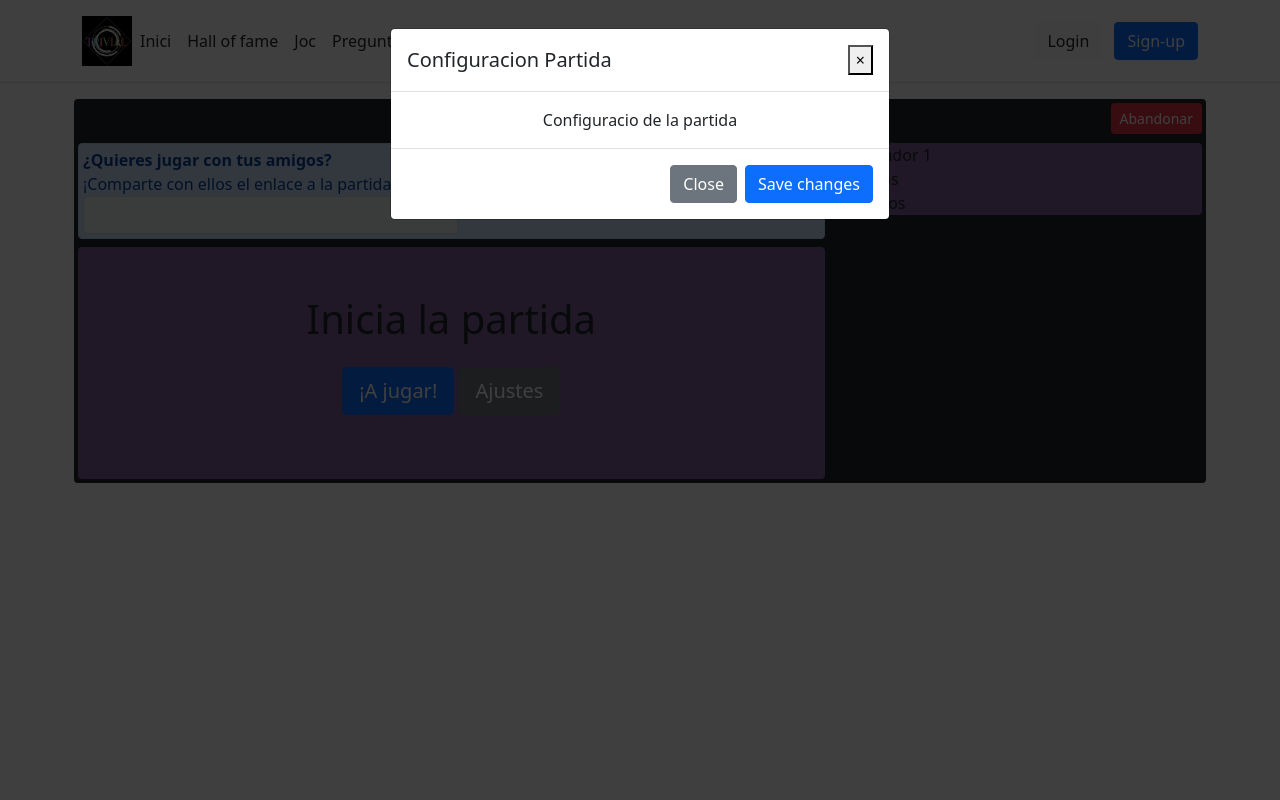
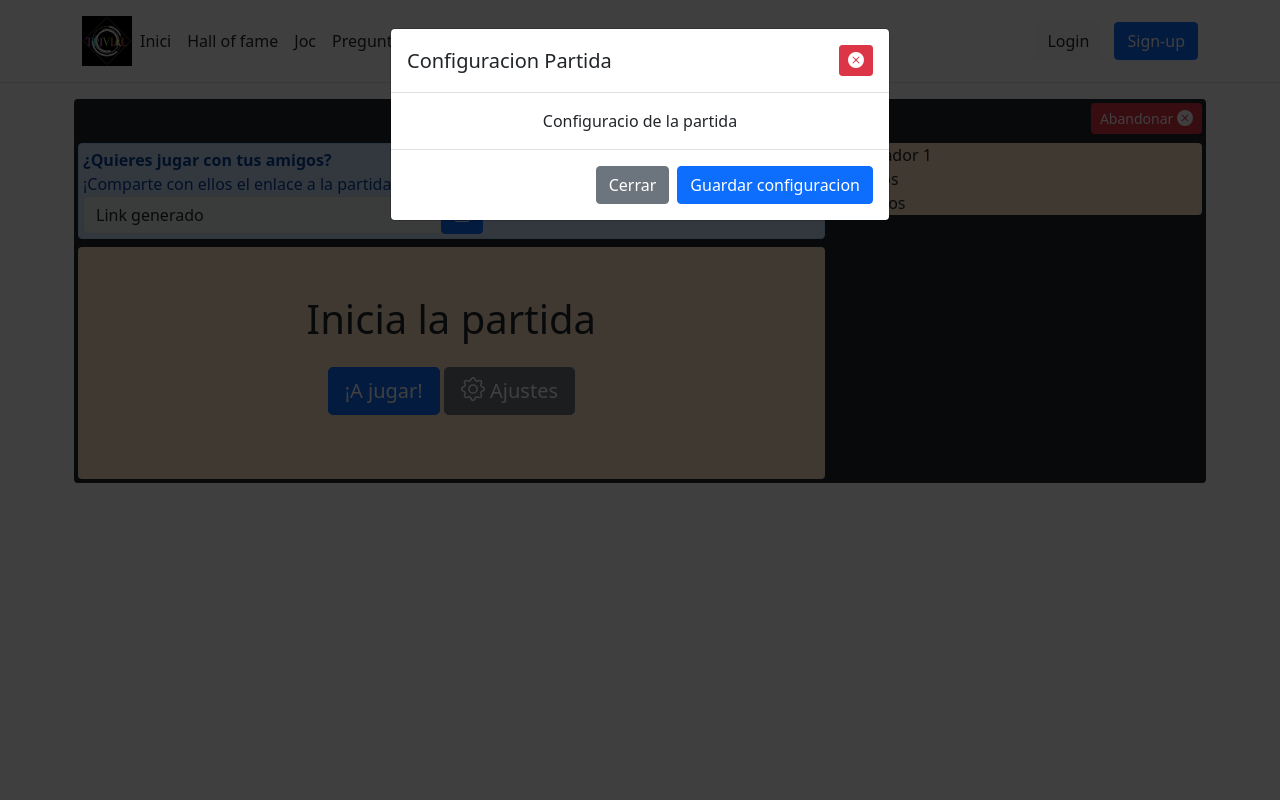
Before and after one commit to teachingphp/trivial, a PHP site: page /trivial/view/joc.php in a window 1280 px wide, after a click on "Ajustes". Run offline with PHP 8.4, Linux system fonts and the light colour scheme.

Commit message:
view Joc  v.1.0.1 (copiar al portapapeles, joc.js creat)

```diff
--- a/css/joc.css
+++ b/css/joc.css
@@ -14,7 +14,7 @@
 
 .bg-whats {
   /* background-color: #e3dcd4; */
-  background-color: #cc91f194;
+  background-color: bisque;
 }
 
 .scoreboard {
--- /dev/null
+++ b/js/joc.js
@@ -0,0 +1,14 @@
+function copiarPortapapeles() {
+    /* Get the text field */
+    var copyText = document.getElementById("linkCopiar");
+
+    /* Select the text field */
+    copyText.select();
+    copyText.setSelectionRange(0, 99999); /* For mobile devices */
+
+     /* Copy the text inside the text field */
+    navigator.clipboard.writeText(copyText.value);
+
+    /* Alert the copied text */
+    console.log("Copied the text: " + copyText.value);
+  }
--- a/view/joc.php
+++ b/view/joc.php
@@ -6,7 +6,7 @@
     <meta name="description" content="">
     <meta name="author" content="Mark Otto, Jacob Thornton, and Bootstrap contributors">
     <meta name="generator" content="Hugo 0.88.1">
-    <title>Modals · Bootstrap v5.1</title>
+    <title>Trivial CEINA</title>
 
     <link rel="canonical" href="https://getbootstrap.com/docs/5.1/examples/modals/">
 
@@ -53,7 +53,11 @@
       <div class="float-end">
         <a href="" class="btn btn-sm btn-danger">
           Abandonar
+          <svg xmlns="http://www.w3.org/2000/svg" width="16" height="16" fill="currentColor" class="bi bi-x-circle-fill" viewBox="0 0 16 16">
+            <path d="M16 8A8 8 0 1 1 0 8a8 8 0 0 1 16 0zM5.354 4.646a.5.5 0 1 0-.708.708L7.293 8l-2.647 2.646a.5.5 0 0 0 .708.708L8 8.707l2.646 2.647a.5.5 0 0 0 .708-.708L8.707 8l2.647-2.646a.5.5 0 0 0-.708-.708L8 7.293 5.354 4.646z"/>
+          </svg>
         </a>
+
       </div>
       <div class="p-1">
         <h5 class="text-light text-center m-0">Partida X</h5>
@@ -71,10 +75,12 @@
                 <strong>¿Quieres jugar con tus amigos?</strong>
                 <br>¡Comparte con ellos el enlace a la partida!<br>
                 <div class="input-group link-input">
-                  <input type="text" class="form-control" readonly="" value="">
+                  <input type="text" class="form-control" readonly="" value="Link generado" id="linkCopiar">
                   <div class="input-group-append">
-                    <button type="submit" class="btn btn-primary" data-clipboard-text="" title="Copiar">
-
+                    <button type="submit" class="btn btn-primary" data-clipboard-text="" title="Copiar al portapapeles" onclick="copiarPortapapeles()">
+                    <svg xmlns="http://www.w3.org/2000/svg" width="16" height="16" fill="currentColor" class="bi bi-archive" viewBox="0 0 16 16">
+                      <path d="M0 2a1 1 0 0 1 1-1h14a1 1 0 0 1 1 1v2a1 1 0 0 1-1 1v7.5a2.5 2.5 0 0 1-2.5 2.5h-9A2.5 2.5 0 0 1 1 12.5V5a1 1 0 0 1-1-1V2zm2 3v7.5A1.5 1.5 0 0 0 3.5 14h9a1.5 1.5 0 0 0 1.5-1.5V5H2zm13-3H1v2h14V2zM5 7.5a.5.5 0 0 1 .5-.5h5a.5.5 0 0 1 0 1h-5a.5.5 0 0 1-.5-.5z"/>
+                    </svg>
                     </button>
                   </div>
                 </div>
@@ -90,7 +96,12 @@
                     <div class="col-12 col-md-8 col-xl-6">
                       <button class="btn btn-lg btn-primary btn-block">¡A jugar!</button>
                       <button type="button" class="btn btn-lg btn-secondary btn-block" data-bs-toggle="modal" data-bs-target="#ModalConfig">
+                        <svg xmlns="http://www.w3.org/2000/svg" width="24" height="24" fill="currentColor" class="bi bi-gear" viewBox="0 0 16 16">
+                            <path d="M8 4.754a3.246 3.246 0 1 0 0 6.492 3.246 3.246 0 0 0 0-6.492zM5.754 8a2.246 2.246 0 1 1 4.492 0 2.246 2.246 0 0 1-4.492 0z"/>
+                            <path d="M9.796 1.343c-.527-1.79-3.065-1.79-3.592 0l-.094.319a.873.873 0 0 1-1.255.52l-.292-.16c-1.64-.892-3.433.902-2.54 2.541l.159.292a.873.873 0 0 1-.52 1.255l-.319.094c-1.79.527-1.79 3.065 0 3.592l.319.094a.873.873 0 0 1 .52 1.255l-.16.292c-.892 1.64.901 3.434 2.541 2.54l.292-.159a.873.873 0 0 1 1.255.52l.094.319c.527 1.79 3.065 1.79 3.592 0l.094-.319a.873.873 0 0 1 1.255-.52l.292.16c1.64.893 3.434-.902 2.54-2.541l-.159-.292a.873.873 0 0 1 .52-1.255l.319-.094c1.79-.527 1.79-3.065 0-3.592l-.319-.094a.873.873 0 0 1-.52-1.255l.16-.292c.893-1.64-.902-3.433-2.541-2.54l-.292.159a.873.873 0 0 1-1.255-.52l-.094-.319zm-2.633.283c.246-.835 1.428-.835 1.674 0l.094.319a1.873 1.873 0 0 0 2.693 1.115l.291-.16c.764-.415 1.6.42 1.184 1.185l-.159.292a1.873 1.873 0 0 0 1.116 2.692l.318.094c.835.246.835 1.428 0 1.674l-.319.094a1.873 1.873 0 0 0-1.115 2.693l.16.291c.415.764-.42 1.6-1.185 1.184l-.291-.159a1.873 1.873 0 0 0-2.693 1.116l-.094.318c-.246.835-1.428.835-1.674 0l-.094-.319a1.873 1.873 0 0 0-2.692-1.115l-.292.16c-.764.415-1.6-.42-1.184-1.185l.159-.291A1.873 1.873 0 0 0 1.945 8.93l-.319-.094c-.835-.246-.835-1.428 0-1.674l.319-.094A1.873 1.873 0 0 0 3.06 4.377l-.16-.292c-.415-.764.42-1.6 1.185-1.184l.292.159a1.873 1.873 0 0 0 2.692-1.115l.094-.319z"/>
+                        </svg>
                         Ajustes
+
                       </button>
 
                       <!-- Modal CONFIGURACIO PARTIDA -->
@@ -99,16 +110,18 @@
                           <div class="modal-content">
                             <div class="modal-header">
                               <h5 class="modal-title" id="ModalConfigLabel">Configuracion Partida</h5>
-                              <button type="button" class="close" data-bs-dismiss="modal" aria-label="Close">
-                                <span aria-hidden="true">&times;</span>
-                              </button>
+                              <a href="" class="btn btn-sm btn-danger" data-bs-dismiss="modal">
+                                <svg xmlns="http://www.w3.org/2000/svg" width="16" height="16" fill="currentColor" class="bi bi-x-circle-fill" viewBox="0 0 16 16">
+                                  <path d="M16 8A8 8 0 1 1 0 8a8 8 0 0 1 16 0zM5.354 4.646a.5.5 0 1 0-.708.708L7.293 8l-2.647 2.646a.5.5 0 0 0 .708.708L8 8.707l2.646 2.647a.5.5 0 0 0 .708-.708L8.707 8l2.647-2.646a.5.5 0 0 0-.708-.708L8 7.293 5.354 4.646z"/>
+                                </svg>
+                              </a>
                             </div>
                             <div class="modal-body">
                               Configuracio de la partida
                             </div>
                             <div class="modal-footer">
-                              <button type="button" class="btn btn-secondary" data-bs-dismiss="modal">Close</button>
-                              <button type="button" class="btn btn-primary">Save changes</button>
+                              <button type="button" class="btn btn-secondary" data-bs-dismiss="modal">Cerrar</button>
+                              <button type="button" class="btn btn-primary">Guardar configuracion</button>
                             </div>
                           </div>
                         </div>
@@ -122,7 +135,7 @@
         </div>
         <div class="col-12 col-lg-5 col-xl-4 p-0 d-flex flex-column">
           <div class="p-1 flex-grow-1">
-            <div class="scoreboard bg-whats rounded">
+            <div class="scoreboard bg-whats rounded"><!-- Per cada jugador de la partida loop -->
               <div class=""><div>
                 <div class="float-left ml-1">
                   <div><span class="badge badge-dark">1</span> Jugador 1
@@ -150,7 +163,7 @@
 
 
 <script src="https://cdn.jsdelivr.net/npm/bootstrap@5.1.3/dist/js/bootstrap.bundle.min.js" integrity="sha384-ka7Sk0Gln4gmtz2MlQnikT1wXgYsOg+OMhuP+IlRH9sENBO0LRn5q+8nbTov4+1p" crossorigin="anonymous"></script>
-
+<script src="../js/joc.js?v=<?php echo time();?>"></script>
 
   </body>
 </html>
```
